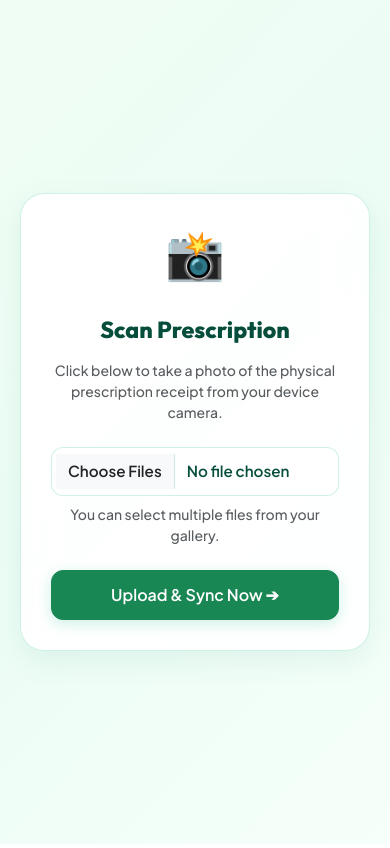
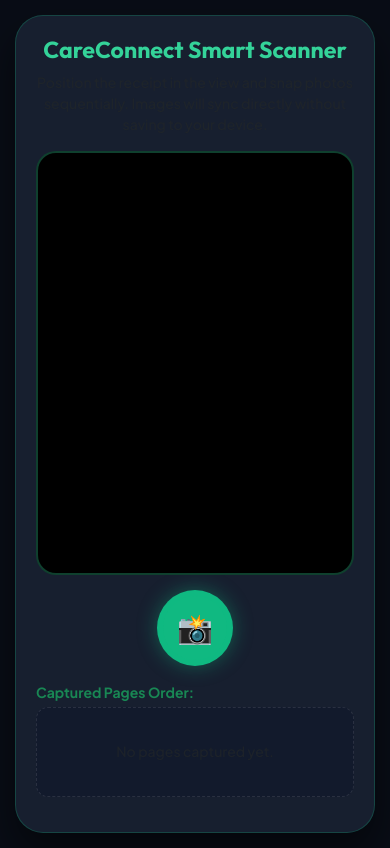
Before and after one commit to Shivamdadhich/CareConnect, a Flask app: page /mobile/prescription/upload/1 in a window 390 px wide. Run offline with Flask 3, Linux system fonts and the light colour scheme; some libraries are stand-ins or nearby versions.

Commit message:
feat: Add custom WebRTC multi-snap browser camera to mobile upload view

```diff
--- a/templates/mobile_upload.html
+++ b/templates/mobile_upload.html
@@ -3,138 +3,278 @@
 <head>
     <meta charset="UTF-8">
     <meta name="viewport" content="width=device-width, initial-scale=1.0">
-    <title>Upload Prescription | CareConnect</title>
+    <title>Capture Prescription | CareConnect</title>
     <!-- Google Fonts -->
-    <link href="https://fonts.googleapis.com/css2?family=Outfit:wght@600;800&family=Plus+Jakarta+Sans:wght@500;600;700&display=swap" rel="stylesheet">
+    <link href="https://fonts.googleapis.com/css2?family=Outfit:wght@600;700;800&family=Plus+Jakarta+Sans:wght@500;600;700&display=swap" rel="stylesheet">
     <link href="https://cdn.jsdelivr.net/npm/bootstrap@5.3.0/dist/css/bootstrap.min.css" rel="stylesheet">
     <style>
         body {
             font-family: 'Plus Jakarta Sans', sans-serif;
-            background: linear-gradient(135deg, #f0fdf4 0%, #ecfdf5 50%, #f6fffa 100%) !important;
+            background: #090d16;
+            color: #f8fafc;
             min-height: 100vh;
             display: flex;
             align-items: center;
             justify-content: center;
+            padding: 15px;
+            margin: 0;
+        }
+        .capture-card {
+            background: rgba(30, 41, 59, 0.7);
+            backdrop-filter: blur(20px);
+            border: 1px solid rgba(16, 185, 129, 0.25);
+            border-radius: 28px;
             padding: 20px;
-        }
-        .upload-card {
-            background: rgba(255, 255, 255, 0.9);
-            backdrop-filter: blur(20px);
-            border: 1px solid rgba(16, 185, 129, 0.2);
-            border-radius: 24px;
-            padding: 30px;
-            box-shadow: 0 10px 30px rgba(4, 120, 87, 0.08);
+            box-shadow: 0 20px 40px rgba(0, 0, 0, 0.5);
             width: 100%;
-            max-width: 450px;
+            max-width: 480px;
             text-align: center;
         }
         h3 {
             font-family: 'Outfit', sans-serif;
-            color: #064e3b;
+            color: #34d399;
             font-weight: 700;
         }
-        .camera-icon {
-            font-size: 3rem;
-            color: #10b981;
-            margin-bottom: 20px;
-            display: inline-block;
-            animation: bounce 2s infinite;
+        .video-preview-wrapper {
+            position: relative;
+            width: 100%;
+            border-radius: 20px;
+            overflow: hidden;
+            background: #000;
+            border: 2px solid rgba(52, 211, 153, 0.3);
+            margin-bottom: 15px;
+            aspect-ratio: 3/4;
         }
-        .glass-input {
-            border: 1.5px solid rgba(16, 185, 129, 0.2);
+        #webcam {
+            width: 100%;
+            height: 100%;
+            object-fit: cover;
+        }
+        .capture-trigger {
+            background: #10b981;
+            border: 6px solid rgba(16, 185, 129, 0.3);
+            color: white;
+            width: 76px;
+            height: 76px;
+            border-radius: 50%;
+            display: inline-flex;
+            align-items: center;
+            justify-content: center;
+            font-size: 1.8rem;
+            cursor: pointer;
+            transition: all 0.2s ease;
+            box-shadow: 0 0 20px rgba(16, 185, 129, 0.4);
+        }
+        .capture-trigger:active {
+            transform: scale(0.9);
+            background: #059669;
+        }
+        .thumbnails-container {
+            display: flex;
+            gap: 10px;
+            overflow-x: auto;
+            padding: 10px 5px;
+            scrollbar-width: thin;
+            justify-content: flex-start;
+            min-height: 90px;
             border-radius: 12px;
-            padding: 12px 16px;
-            font-size: 0.95rem;
-            background: rgba(255, 255, 255, 0.8);
-            transition: all 0.3s ease;
-            color: #064e3b;
-            font-weight: 600;
+            background: rgba(15, 23, 42, 0.5);
+            margin-bottom: 15px;
+            border: 1px dashed rgba(255, 255, 255, 0.1);
+        }
+        .thumb-wrapper {
+            position: relative;
+            flex: 0 0 70px;
+            height: 70px;
+            border-radius: 10px;
+            overflow: hidden;
+            border: 2px solid #34d399;
+        }
+        .thumb-wrapper img {
+            width: 100%;
+            height: 100%;
+            object-fit: cover;
+        }
+        .thumb-badge {
+            position: absolute;
+            bottom: 2px;
+            right: 2px;
+            background: rgba(0,0,0,0.7);
+            color: #34d399;
+            font-size: 0.65rem;
+            padding: 2px 4px;
+            border-radius: 4px;
+            font-weight: 700;
+        }
+        .thumb-delete {
+            position: absolute;
+            top: -2px;
+            left: -2px;
+            background: #ef4444;
+            color: white;
+            border-radius: 50%;
+            width: 18px;
+            height: 18px;
+            font-size: 0.65rem;
+            display: flex;
+            align-items: center;
+            justify-content: center;
+            cursor: pointer;
+            font-weight: bold;
+            border: 1px solid white;
         }
         .btn-action {
-            border-radius: 12px;
-            padding: 12px 28px;
-            font-weight: 600;
-            font-size: 1rem;
-            box-shadow: 0 4px 14px rgba(16, 185, 129, 0.2);
+            border-radius: 14px;
+            padding: 14px 28px;
+            font-weight: 700;
+            font-size: 1.05rem;
             transition: all 0.3s ease;
-        }
-        .btn-action:hover {
-            transform: translateY(-1px);
-        }
-        #previewContainer img {
-            max-width: 100%;
-            border-radius: 16px;
-            border: 2px solid rgba(16, 185, 129, 0.2);
-            margin-top: 15px;
-            max-height: 250px;
-            object-fit: cover;
-        }
-        @keyframes bounce {
-            0%, 100% { transform: translateY(0); }
-            50% { transform: translateY(-8px); }
+            box-shadow: 0 4px 20px rgba(16, 185, 129, 0.3);
         }
     </style>
 </head>
 <body>
-    <div class="upload-card">
-        <span class="camera-icon">📸</span>
-        <h3 class="mb-3">Scan Prescription</h3>
-        <p class="text-muted small mb-4">Click below to take a photo of the physical prescription receipt from your device camera.</p>
+    <div class="capture-card">
+        <h3 class="mb-2">CareConnect Smart Scanner</h3>
+        <p class="text-light-50 text-muted small mb-3">Position the receipt in the view and snap photos sequentially. Images will sync directly without saving to your device.</p>
 
-        <form action="/api/prescription/upload_mobile/{{ token }}" method="POST" enctype="multipart/form-data" onsubmit="showLoading()">
-            <div class="mb-4">
-                <input type="file" name="prescription_file" id="prescription_file" class="form-control glass-input" accept="image/*" multiple required onchange="previewImages(event)">
-                <small class="text-muted d-block mt-2">You can select multiple files from your gallery.</small>
-            </div>
+        <div class="video-preview-wrapper">
+            <video id="webcam" autoplay playsinline></video>
+        </div>
 
-            <div id="previewContainer" class="mb-4" style="display: none;">
-                <p class="data-label text-start mb-2 small fw-bold text-success">Captured Images Preview:</p>
-            </div>
+        <div class="mb-3">
+            <button type="button" class="capture-trigger" onclick="captureFrame()">📸</button>
+        </div>
 
-            <button type="submit" id="submitBtn" class="btn btn-action btn-success w-100 justify-content-center">
-                Upload & Sync Now ➔
-            </button>
-        </form>
+        <div class="text-start mb-1 small text-success fw-bold">Captured Pages Order:</div>
+        <div class="thumbnails-container" id="thumbContainer">
+            <div class="w-100 text-center text-muted small my-auto py-2" id="emptyPlaceholder">No pages captured yet.</div>
+        </div>
+
+        <button type="button" id="uploadBtn" class="btn btn-action btn-success w-100" style="display: none;" onclick="uploadAll()">
+            Upload & Sync Pages ➔
+        </button>
+
+        <canvas id="captureCanvas" style="display: none;"></canvas>
     </div>
 
     <script>
-        function previewImages(event) {
-            const input = event.target;
-            const container = document.getElementById('previewContainer');
+        const video = document.getElementById('webcam');
+        const canvas = document.getElementById('captureCanvas');
+        const thumbContainer = document.getElementById('thumbContainer');
+        const emptyPlaceholder = document.getElementById('emptyPlaceholder');
+        const uploadBtn = document.getElementById('uploadBtn');
 
-            // Clear any old dynamically added previews
-            const oldPreviews = container.querySelectorAll('.img-preview-item');
-            oldPreviews.forEach(el => el.remove());
+        let capturedBlobs = []; // Array of Blobs in chronological order
 
-            if (input.files && input.files.length > 0) {
-                container.style.display = 'block';
-                Array.from(input.files).forEach(file => {
-                    const reader = new FileReader();
-                    reader.onload = function(e) {
-                        const img = document.createElement('img');
-                        img.src = e.target.result;
-                        img.className = 'img-preview-item mt-2';
-                        img.style.maxWidth = '45%';
-                        img.style.borderRadius = '12px';
-                        img.style.border = '1.5px solid rgba(16, 185, 129, 0.2)';
-                        img.style.height = '100px';
-                        img.style.objectFit = 'cover';
-                        img.style.margin = '4px';
-                        img.style.display = 'inline-block';
-                        container.appendChild(img);
-                    }
-                    reader.readAsDataURL(file);
-                });
-            }
+        // Initialize WebRTC back camera stream
+        navigator.mediaDevices.getUserMedia({
+            video: { facingMode: { exact: "environment" } },
+            audio: false
+        })
+        .catch(err => {
+            console.log("Back camera exact match failed, falling back to any environment camera.");
+            return navigator.mediaDevices.getUserMedia({ video: { facingMode: "environment" }, audio: false });
+        })
+        .catch(err => {
+            console.log("No environment camera found, falling back to default camera.");
+            return navigator.mediaDevices.getUserMedia({ video: true, audio: false });
+        })
+        .then(stream => {
+            video.srcObject = stream;
+        })
+        .catch(err => {
+            console.error("Camera access error:", err);
+            alert("Error accessing camera. Please ensure permissions are granted.");
+        });
+
+        function captureFrame() {
+            if (!video.srcObject) return;
+
+            // Set canvas size matching the video stream resolution
+            canvas.width = video.videoWidth;
+            canvas.height = video.videoHeight;
+
+            const ctx = canvas.getContext('2d');
+            ctx.drawImage(video, 0, 0, canvas.width, canvas.height);
+
+            // Convert to blob and store
+            canvas.toBlob((blob) => {
+                capturedBlobs.push(blob);
+                renderThumbnails();
+            }, 'image/jpeg', 0.85);
         }
 
-        function showLoading() {
-            const btn = document.getElementById("submitBtn");
-            btn.disabled = true;
-            btn.innerHTML = `
+        function removeImage(index) {
+            capturedBlobs.splice(index, 1);
+            renderThumbnails();
+        }
+
+        function renderThumbnails() {
+            // Clear all
+            thumbContainer.innerHTML = '';
+
+            if (capturedBlobs.length === 0) {
+                thumbContainer.appendChild(emptyPlaceholder);
+                uploadBtn.style.display = 'none';
+                return;
+            }
+
+            capturedBlobs.forEach((blob, idx) => {
+                const url = URL.createObjectURL(blob);
+                const wrapper = document.createElement('div');
+                wrapper.className = 'thumb-wrapper';
+
+                const img = document.createElement('img');
+                img.src = url;
+
+                const deleteBtn = document.createElement('div');
+                deleteBtn.className = 'thumb-delete';
+                deleteBtn.innerHTML = '✕';
+                deleteBtn.onclick = () => removeImage(idx);
+
+                const badge = document.createElement('span');
+                badge.className = 'thumb-badge';
+                badge.innerHTML = `Page ${idx + 1}`;
+
+                wrapper.appendChild(img);
+                wrapper.appendChild(deleteBtn);
+                wrapper.appendChild(badge);
+                thumbContainer.appendChild(wrapper);
+            });
+
+            uploadBtn.style.display = 'block';
+            uploadBtn.innerHTML = `Upload & Sync ${capturedBlobs.length} Page${capturedBlobs.length > 1 ? 's' : ''} ➔`;
+        }
+
+        function uploadAll() {
+            if (capturedBlobs.length === 0) return;
+
+            uploadBtn.disabled = true;
+            uploadBtn.innerHTML = `
                 <span class="spinner-border spinner-border-sm" role="status" aria-hidden="true"></span>
-                Syncing images...
+                Syncing pages...
             `;
+
+            const formData = new FormData();
+            // Append files to FormData in the captured order
+            capturedBlobs.forEach((blob, idx) => {
+                formData.append('prescription_file', blob, `prescription_page_${idx + 1}.jpg`);
+            });
+
+            fetch("/api/prescription/upload_mobile/{{ token }}", {
+                method: "POST",
+                body: formData
+            })
+            .then(res => res.text())
+            .then(html => {
+                document.body.innerHTML = html;
+            })
+            .catch(err => {
+                console.error("Upload error:", err);
+                alert("Upload failed. Please try again.");
+                renderThumbnails();
+            });
         }
     </script>
 </body>
```
